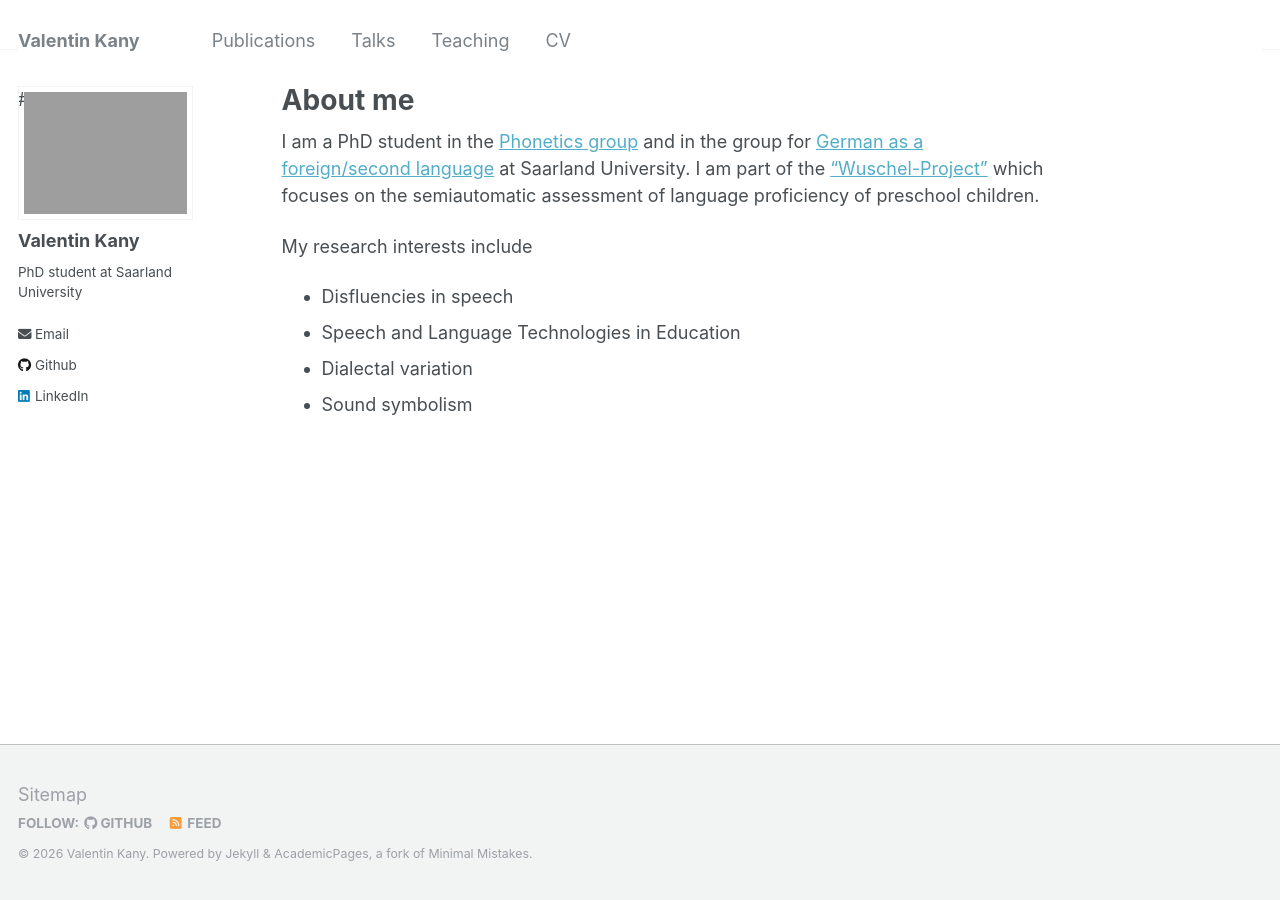
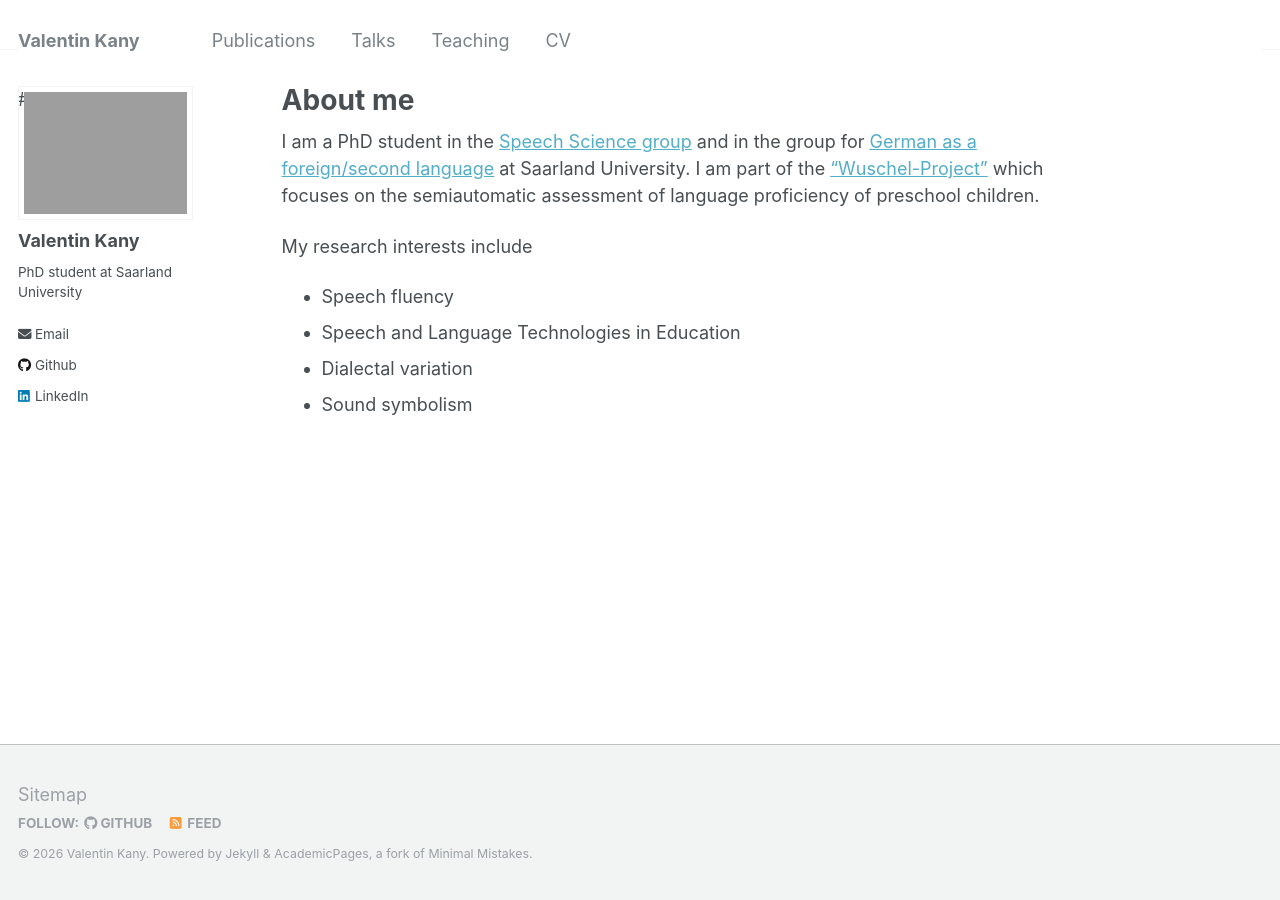
Before and after one commit to Valentin-Kany/Valentin-Kany.github.io, a Jekyll site: the page built from _pages/about.md, in a window 1280 px wide. Built offline with Jekyll 4.4.1, drawn with Linux system fonts in a browser that asks for light colours.

Commit message:
Update about.md

```diff
--- a/_pages/about.md
+++ b/_pages/about.md
@@ -6,11 +6,11 @@ redirect_from:
   - /about/
   - /about.html
 ---
-I am a PhD student in the [Phonetics group](https://www.coli.uni-saarland.de/groups/BM/phonetics/){:target="_blank"} and in the group for [German as a foreign/second language](https://www.uni-saarland.de/lehrstuhl/haberzettl.html){:target="_blank"} at Saarland University.
+I am a PhD student in the [Speech Science group](https://www.coli.uni-saarland.de/groups/FK/speech_science/index.html){:target="_blank"} and in the group for [German as a foreign/second language](https://www.uni-saarland.de/lehrstuhl/haberzettl.html){:target="_blank"} at Saarland University.
 I am part of the ["Wuschel-Project"](https://www.uni-saarland.de/lehrstuhl/haberzettl/projekte/sprachliche-bildung-in-kita.html){:target="_blank"} which focuses on the semiautomatic assessment of language proficiency of preschool children.
 
 My research interests include
-* Disfluencies in speech
+* Speech fluency
 * Speech and Language Technologies in Education
 * Dialectal variation
 * Sound symbolism
```
